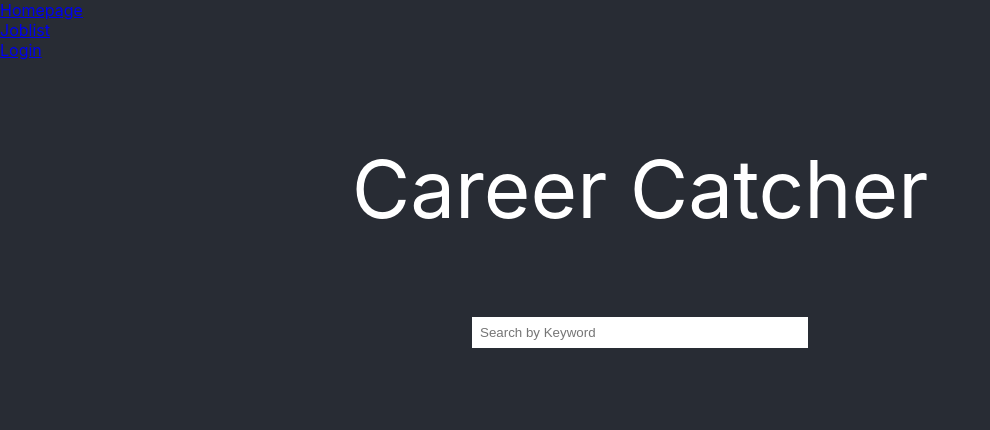
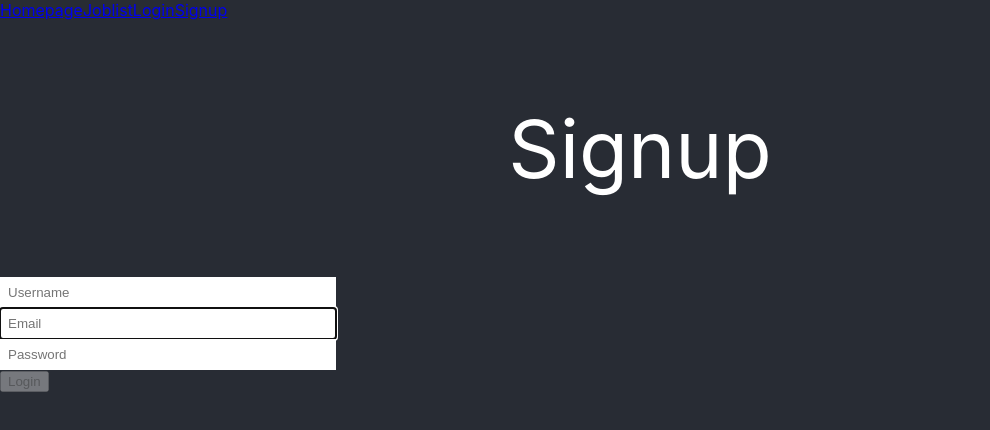
Before and after one commit to nbabtsov/Career_Catcher, a React (Create React App) app in the folder app/: page /Signup in a window 1280 px wide. Shown: the top 430 px of the page, without its empty margins (0-990 px from the left). Built offline with nearby package versions, Linux system fonts and the light colour scheme.

Commit message:
implment basic signup can check if an anount already exists

```diff
--- a/app/src/App.js
+++ b/app/src/App.js
@@ -5,6 +5,7 @@ import Homepage from './components/Homepage'
 import Joblistpage from './components/Joblistpage'
 import Error from './components/Error'
 import Login from './components/Login'
+import Signup from './components/Signup'
 
 
 class App extends React.Component {
@@ -17,6 +18,7 @@ class App extends React.Component {
 					<Switch>
 						<Route path="/joblist" component={Joblistpage}/>
 						<Route path="/Login" component={Login} />
+						<Route path="/Signup" component={Signup}/>
 						<Route component={Homepage}/>
 
 					</Switch>
--- a/app/src/components/Navigation.js
+++ b/app/src/components/Navigation.js
@@ -5,14 +5,10 @@ import { NavLink } from 'react-router-dom';
 const Navigation = () => {
     return (
        <div>
-           <div>
-               <NavLink to="">Homepage</NavLink>
-           </div>
-          <div>
-              <NavLink to="/joblist">Joblist</NavLink>
-          </div>
-
+           <NavLink to="">Homepage</NavLink>
+           <NavLink to="/joblist">Joblist</NavLink>
            <NavLink to="/login">Login</NavLink>
+           <NavLink to="/signup">Signup</NavLink>
        </div>
     );
 }
--- /dev/null
+++ b/app/src/components/Signup.js
@@ -0,0 +1,93 @@
+import React, {useState} from 'react';
+import {Button, FormControl, FormGroup} from "react-bootstrap";
+import {userData} from "../users";
+
+const Signup = () => {
+    const [email, setEmail] = useState("");
+    const [password, setPassword] = useState("");
+    const [username, setUsername] = useState("");
+    const Styling = {width:"20rem", background:"#FFFFFF", border:"none", padding:"0.5rem"};
+    let flag = true;
+
+
+    function validateForm() {
+        return email.length > 0 && password.length > 0;
+    }
+
+    async function handleSubmit(event) {
+        event.preventDefault();
+        console.log(username);
+        console.log(email);
+        console.log(password);
+        userData.map(submitHelper);
+        console.log(flag)
+        if(flag == true){
+            //do something
+            //TODO
+            userData.push({username: username, password: password, email: email});
+            var data = JSON.stringify(userData);
+            var fs = require('fs');
+            fs.writeFile("test.js", data, function(err) {
+                if (err) {
+                    console.log(err);
+                }
+            });
+            console.log("added");
+
+        }
+
+
+    }
+
+    //flag set to false if user is already in data
+    function submitHelper(user){
+        if(user.email.localeCompare(email) == 0 && user.password.localeCompare(password) == 0 && user.username.localeCompare(username) == 0){
+            console.log("correct");
+            flag = false;
+        }
+    }
+
+
+        return(
+            <div>
+                <header className="App-header">
+                    <p>Signup</p>
+                </header>
+                <form onSubmit={handleSubmit}>
+                    <FormGroup controlId="username" bsSize="large">
+                        <FormControl
+                            style={Styling}
+                            placeholder="Username"
+                            value={username}
+                            onChange={e => setUsername(e.target.value)}
+                            type="username"
+                        />
+                    </FormGroup>
+                    <FormGroup controlId="email" bsSize="large">
+                        <FormControl
+                            style={Styling}
+                            placeholder='Email'
+                            autoFocus
+                            type="email"
+                            value={email}
+                            onChange={e => setEmail(e.target.value)}
+                        />
+                    </FormGroup>
+                    <FormGroup controlId="password" bsSize="large">
+                        <FormControl
+                            style={Styling}
+                            placeholder="Password"
+                            value={password}
+                            onChange={e => setPassword(e.target.value)}
+                            type="password"
+                        />
+                    </FormGroup>
+                    <Button block bsSize="large" disabled={!validateForm()} type="submit" >
+                        Login
+                    </Button>
+                </form>
+            </div>
+        );
+}
+
+export default Signup;
```
